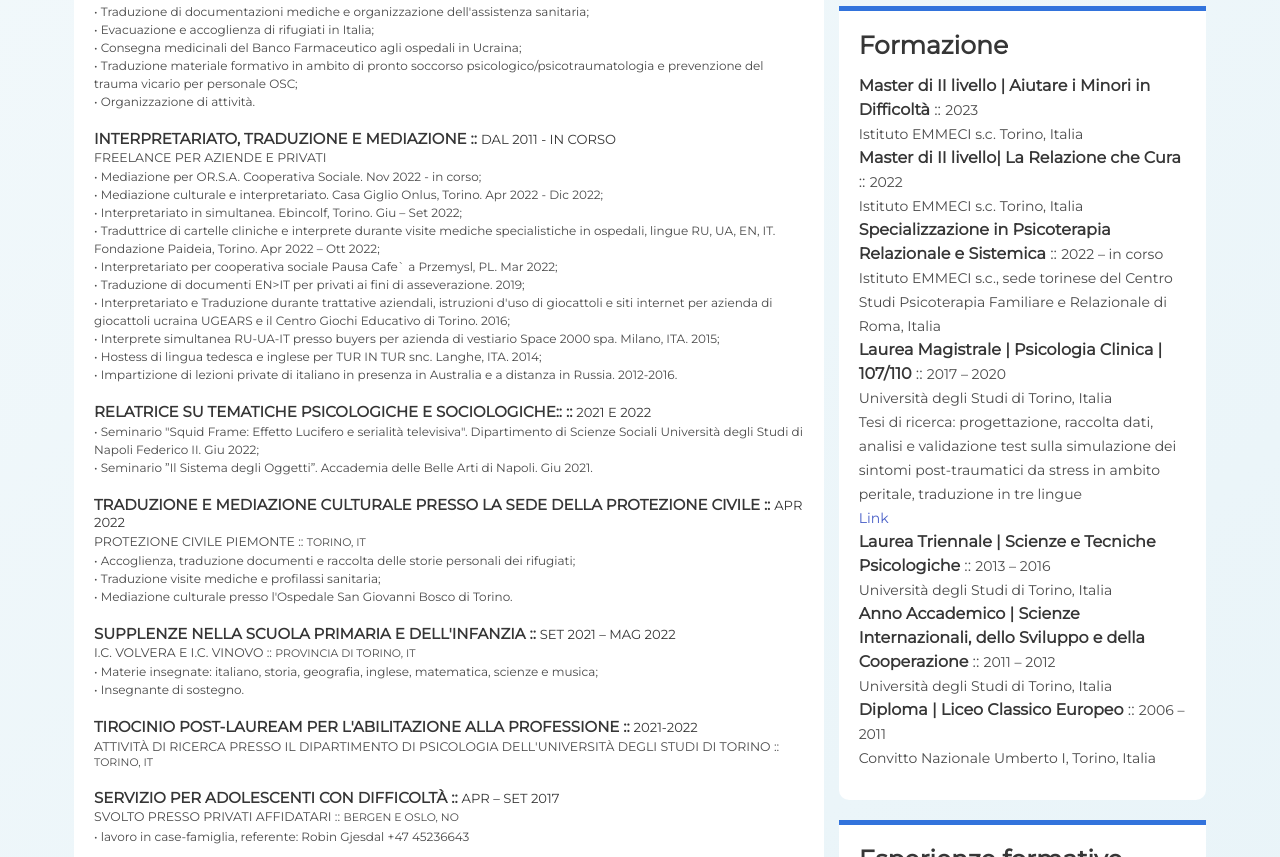
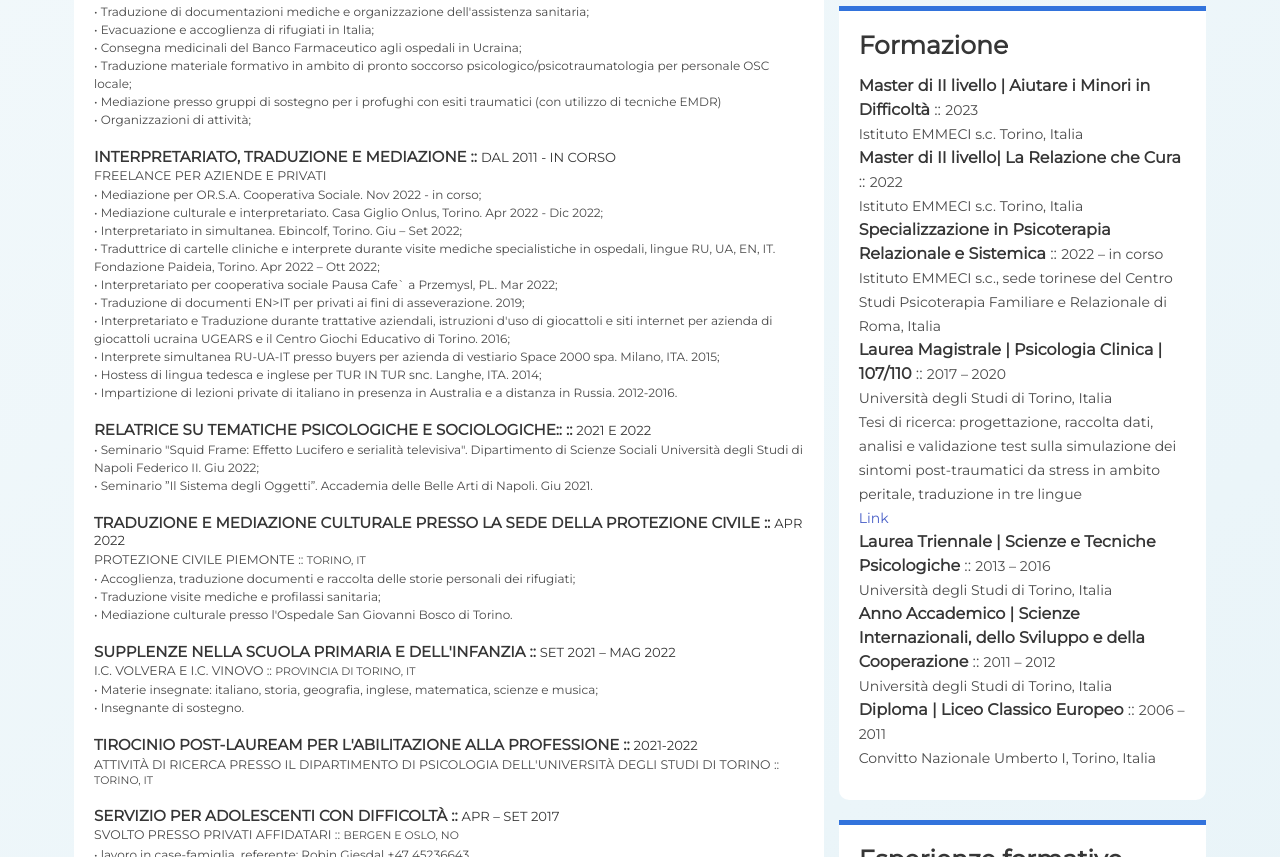
Before and after one commit to jjmala/jjmala.github.io, a Gatsby site: page / in a window 1280 px wide. Shown: the part 1038-1895 px from the top of the page. Built offline with nearby package versions, Linux system fonts and the light colour scheme; Gatsby itself is replaced by a stand-in of ours; a web font is replaced by a local one.

Commit message:
Update professional-experience.js

```diff
--- a/src/components/resume-components/professional-experience.js
+++ b/src/components/resume-components/professional-experience.js
@@ -81,9 +81,9 @@ export default function ProfessionalExperience() {
           <li>• Traduzione di documentazioni mediche e organizzazione dell'assistenza sanitaria;</li>
           <li>• Evacuazione e accoglienza di rifugiati in Italia;</li>
           <li>• Consegna medicinali del Banco Farmaceutico agli ospedali in Ucraina;</li>
-          <li>• Traduzione materiale formativo in ambito di pronto soccorso psicologico/psicotraumatologia e prevenzione del trauma vicario per personale OSC;</li>
-
-          <li>• Organizzazione di attività.</li>
+          <li>• Traduzione materiale formativo in ambito di pronto soccorso psicologico/psicotraumatologia per personale OSC locale;</li>
+          <li>• Mediazione presso gruppi di sostegno per i profughi con esiti traumatici (con utilizzo di tecniche EMDR)</li>
+          <li>• Organizzazioni di attività;</li>
         </ul>
       </StyledArticle>
       {/*INTERPRETARIATO*/}
```
